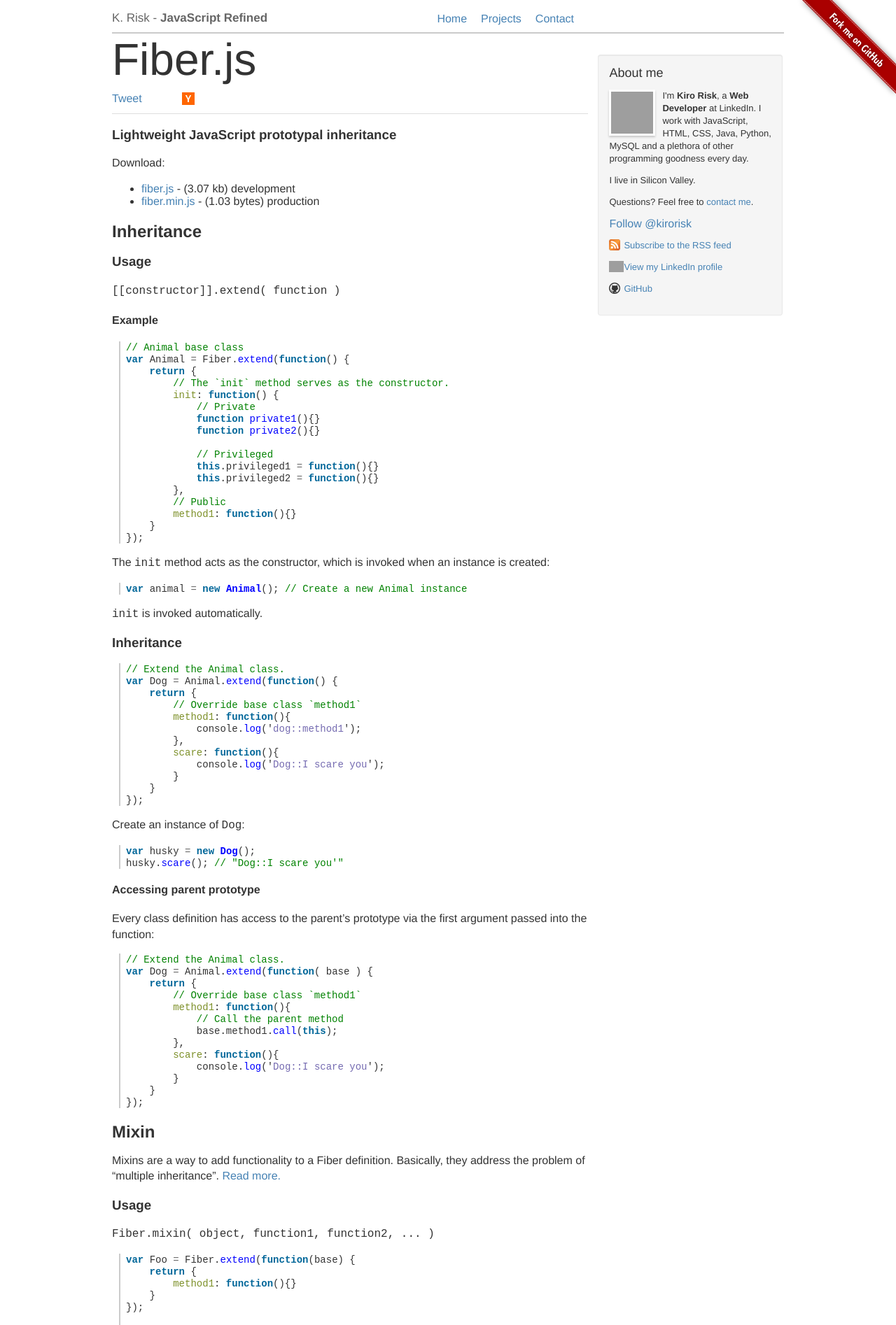
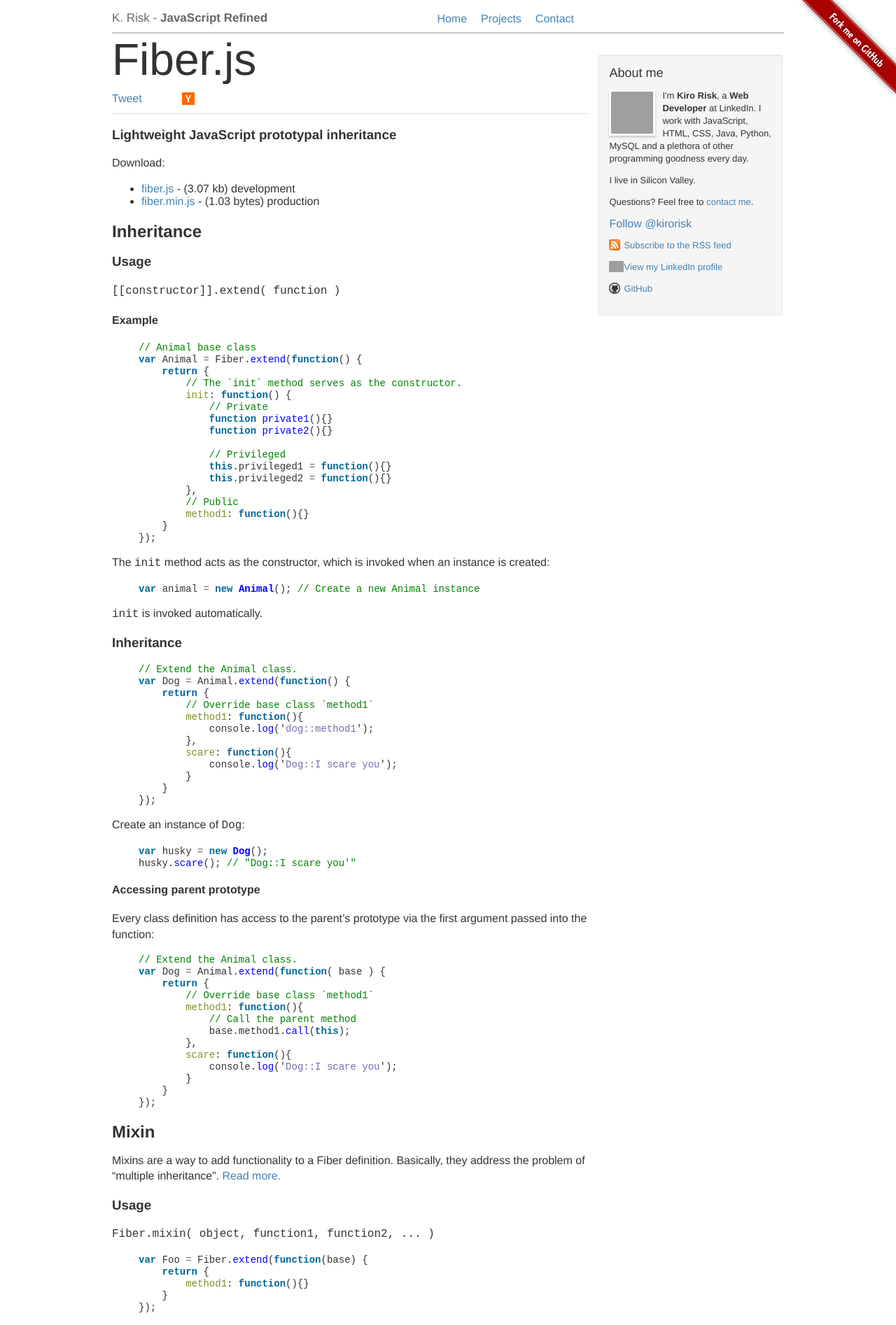
Before and after one commit to krisk/krisk.github.com, a Jekyll site: the page built from projects/fiber.md, in a window 1280 px wide. Shown: the top 1894 px of the page at 70% size. Built offline with Jekyll 4.4.1, drawn with Linux system fonts in a browser that asks for light colours; comment, search, counter and statistics services are not loaded; grey boxes are pictures that could not be loaded.

Commit message:
fixed fiber syntax

````diff
--- a/projects.html
+++ b/projects.html
@@ -10,7 +10,7 @@
     <p>Lighweight fuzzy-search, in JavaScript.</p>
   </li>
   <li>
-    <h3><a href="./projects/class.html">Class.js</a></h3>
+    <h3><a href="./projects/fiber.html">Fiber.js</a></h3>
     <p>Lightweight JavaScript prototypal inheritance model.</p>
   </li>
   <li>
--- a/projects/fiber.md
+++ b/projects/fiber.md
@@ -30,7 +30,7 @@
 
 #### Example
 
-```javascript
+{% highlight js %}
 // Animal base class
 var Animal = Fiber.extend(function() {
     return {
@@ -48,19 +48,19 @@
         method1: function(){}
     }
 });
-```
+{% endhighlight %}
 
 The `init` method acts as the constructor, which is invoked when an instance is created:
 
-```javascript
+{% highlight js %}
 var animal = new Animal(); // Create a new Animal instance
-```
+{% endhighlight %}
 
 `init` is invoked automatically.
 
 ### Inheritance
 
-```javascript
+{% highlight js %}
 // Extend the Animal class.
 var Dog = Animal.extend(function() {
     return {
@@ -73,20 +73,20 @@
         }
     }
 });
-```
+{% endhighlight %}
 
 Create an instance of `Dog`:
 
-```javascript
+{% highlight js %}
 var husky = new Dog();
 husky.scare(); // "Dog::I scare you'"
-```
+{% endhighlight %}
 
 #### Accessing parent prototype
 
 Every class definition has access to the parent's prototype via the first argument passed into the function:
 
-```javascript
+{% highlight js %}
 // Extend the Animal class.
 var Dog = Animal.extend(function( base ) {
     return {
@@ -100,7 +100,7 @@
         }
     }
 });
-```
+{% endhighlight %}
 
 ## Mixin
 
@@ -110,7 +110,7 @@
 
 `Fiber.mixin( object, function1, function2, ... )`
 
-```javascript
+{% highlight js %}
 var Foo = Fiber.extend(function(base) {
     return {
         method1: function(){}
@@ -129,7 +129,7 @@
 Fiber.mixin(Foo, mix1);
 
 f.method2();
-```
+{% endhighlight %}
 
 ## Decorators
 
@@ -139,7 +139,7 @@
 
 `Fiber.decorate( instance, decorator_1, ... , decorator_n )`
 
-```javascript
+{% highlight js %}
 function CarWithPowerWindows(base) {
     return {
         roll: function() {}
@@ -147,7 +147,7 @@
 }
 
 Fiber.decorate(myCar, CarWithPowerWindows);
-```
+{% endhighlight %}
 
 ## Proxy
 
@@ -155,7 +155,7 @@
 
 `Fiber.proxy( base, instance )`
 
-```javascript
+{% highlight js %}
 // Extend the Animal class;
 var Dog = Animal.extend(function(base) {
     return {
@@ -165,7 +165,7 @@
         }
     }
 });
-```
+{% endhighlight %}
 
 ## noConflict
 
````
